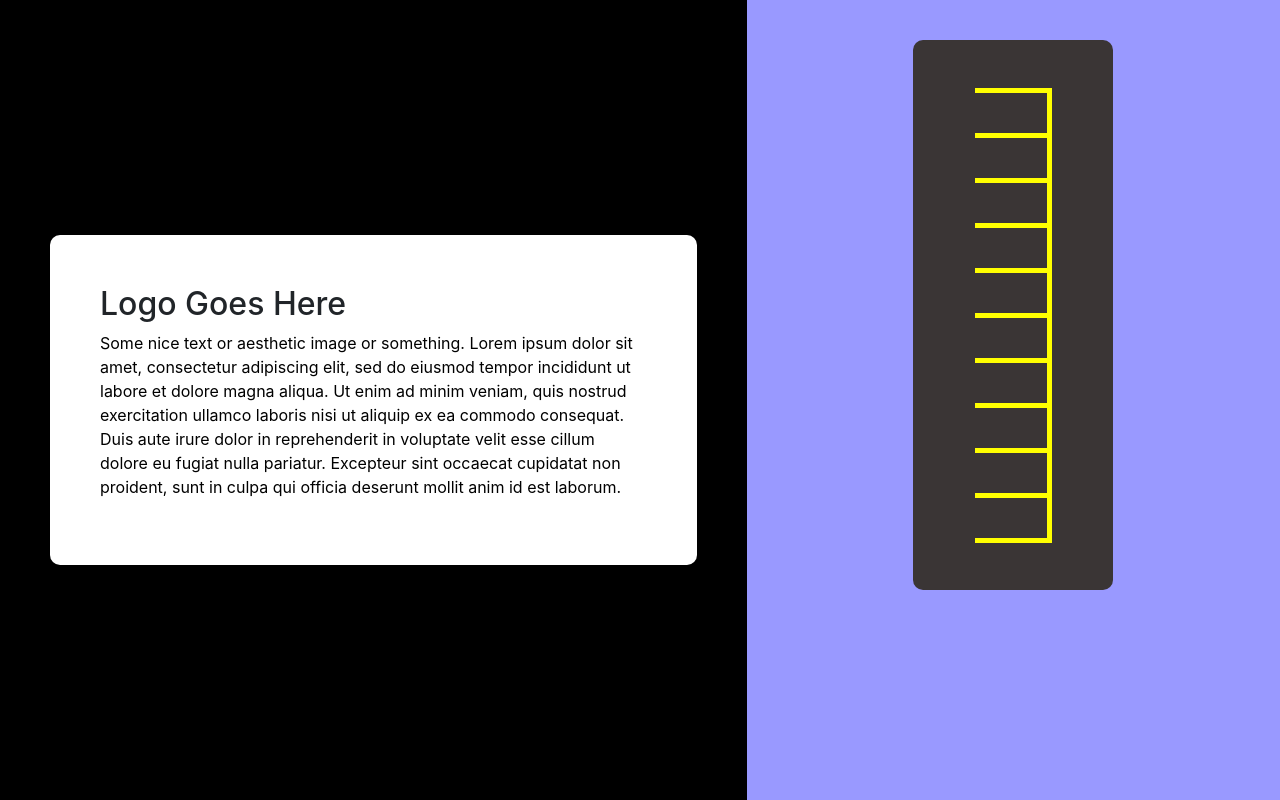
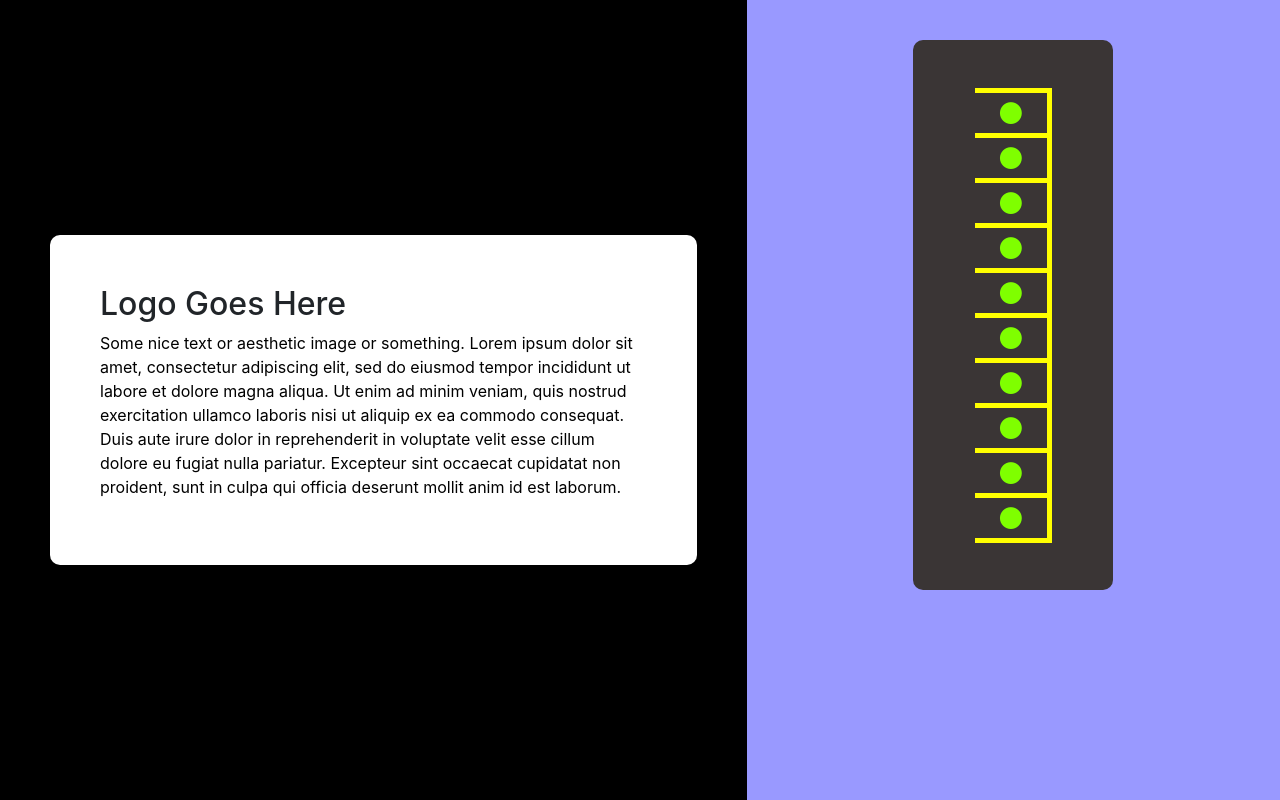
Before and after one commit to cse-uprc/Park-Smart, a Flask app: page / in a window 1280 px wide. Run offline with Flask 2, Linux system fonts and the light colour scheme; some libraries are stand-ins or nearby versions.

Commit message:
UI indicates whether or not space is occupied and auto-updates

```diff
--- a/driver-ui-app/static/script.js
+++ b/driver-ui-app/static/script.js
@@ -1 +1,27 @@
-// Javascript goes here
+// Number of milleseconds between updates
+var INTERVAL = 5000;
+
+// Function for updating the parking spaces
+function updateParkingSpaces()
+{
+    $.getJSON("./getParkingSpaces", function(data) {
+        for (var i = 0; i < data.parkingSpaceArray.length; i++)
+        {
+            console.log("boop!");
+            $("#parking-spot-" + i + " > td").html(
+                "<span class='" + (data.parkingSpaceArray[i].isOccupied ? "occupied" : "not-occupied") + "'>⬤</span>"
+            );
+        }
+    });
+
+}
+
+// When document is loaded...
+$(document).ready(function()
+{
+    // ... update the parking spaces
+    updateParkingSpaces();
+
+    // Keep updating the parking spaces every <INTERVAL> milliseconds
+    setInterval(updateParkingSpaces, INTERVAL);
+});
--- a/driver-ui-app/static/stylesheet.css
+++ b/driver-ui-app/static/stylesheet.css
@@ -69,4 +69,15 @@ a {
     border-style: solid;
     width: 75px;
     height: 45px;
+    padding-top: 0px;
+    padding-bottom: 0px;
+    text-align: center;
 }
+
+.occupied {
+    color: red;
+}
+
+.not-occupied {
+    color: chartreuse;
+}
--- a/driver-ui-app/templates/index.html
+++ b/driver-ui-app/templates/index.html
@@ -10,6 +10,10 @@ Map of parking lot that shows parking spot availability.
 {% endblock %}
 
 {% block header_script %}
+<script src="https://code.jquery.com/jquery-3.4.1.min.js"
+		integrity="sha256-CSXorXvZcTkaix6Yvo6HppcZGetbYMGWSFlBw8HfCJo="
+		crossorigin="anonymous"></script>
+
 <script type="text/javascript"
 	    src="{{ url_for('static', filename='script.js') }}"></script>
 {% endblock %}
--- a/driver-ui-app/templates/template.html
+++ b/driver-ui-app/templates/template.html
@@ -14,18 +14,17 @@
 	<link rel="stylesheet" type="text/css"
 	    href="{{ url_for('static', filename='stylesheet.css') }}">
 
+	<!-- Add JavaScript for JQuery and Bootstrap -->
+	<script src="https://code.jquery.com/jquery-3.2.1.slim.min.js" integrity="sha384-KJ3o2DKtIkvYIK3UENzmM7KCkRr/rE9/Qpg6aAZGJwFDMVNA/GpGFF93hXpG5KkN" crossorigin="anonymous"></script>
+	<script src="https://cdnjs.cloudflare.com/ajax/libs/popper.js/1.12.9/umd/popper.min.js" integrity="sha384-ApNbgh9B+Y1QKtv3Rn7W3mgPxhU9K/ScQsAP7hUibX39j7fakFPskvXusvfa0b4Q" crossorigin="anonymous"></script>
+	<script src="https://maxcdn.bootstrapcdn.com/bootstrap/4.0.0/js/bootstrap.min.js" integrity="sha384-JZR6Spejh4U02d8jOt6vLEHfe/JQGiRRSQQxSfFWpi1MquVdAyjUar5+76PVCmYl" crossorigin="anonymous"></script>
+
     {% block header_script %}{% endblock %}
 </head>
 
 
 <body>
 	{% block body %}{% endblock %}
-
-	<!-- Add JavaScript for JQuery and Bootstrap -->
-	<script src="https://code.jquery.com/jquery-3.2.1.slim.min.js" integrity="sha384-KJ3o2DKtIkvYIK3UENzmM7KCkRr/rE9/Qpg6aAZGJwFDMVNA/GpGFF93hXpG5KkN" crossorigin="anonymous"></script>
-	<script src="https://cdnjs.cloudflare.com/ajax/libs/popper.js/1.12.9/umd/popper.min.js" integrity="sha384-ApNbgh9B+Y1QKtv3Rn7W3mgPxhU9K/ScQsAP7hUibX39j7fakFPskvXusvfa0b4Q" crossorigin="anonymous"></script>
-	<script src="https://maxcdn.bootstrapcdn.com/bootstrap/4.0.0/js/bootstrap.min.js" integrity="sha384-JZR6Spejh4U02d8jOt6vLEHfe/JQGiRRSQQxSfFWpi1MquVdAyjUar5+76PVCmYl" crossorigin="anonymous"></script>
-
 </body>
 
 
```
